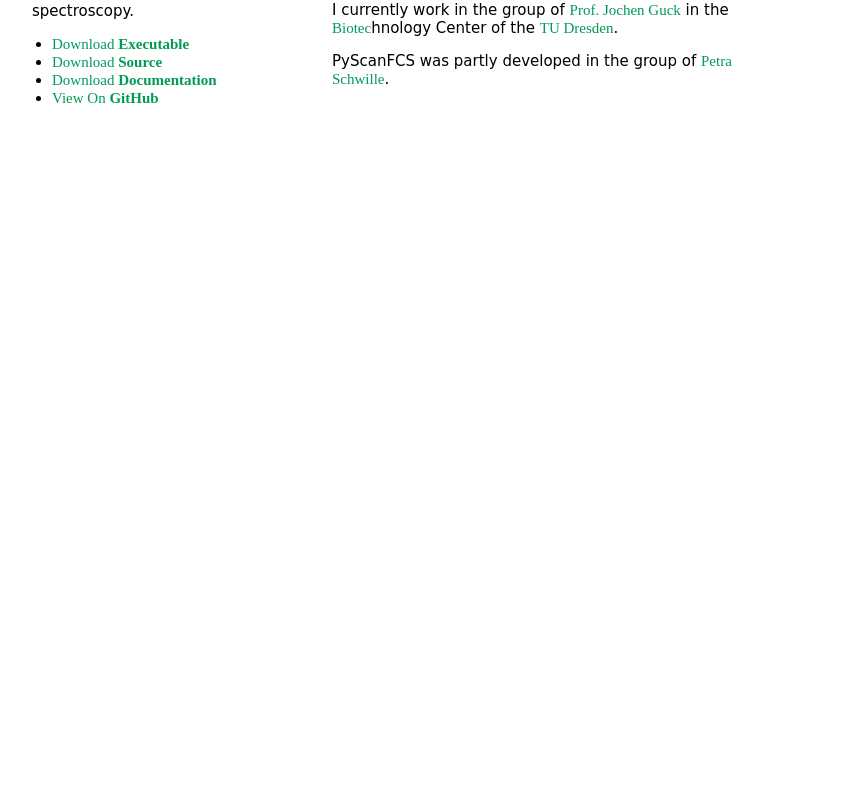
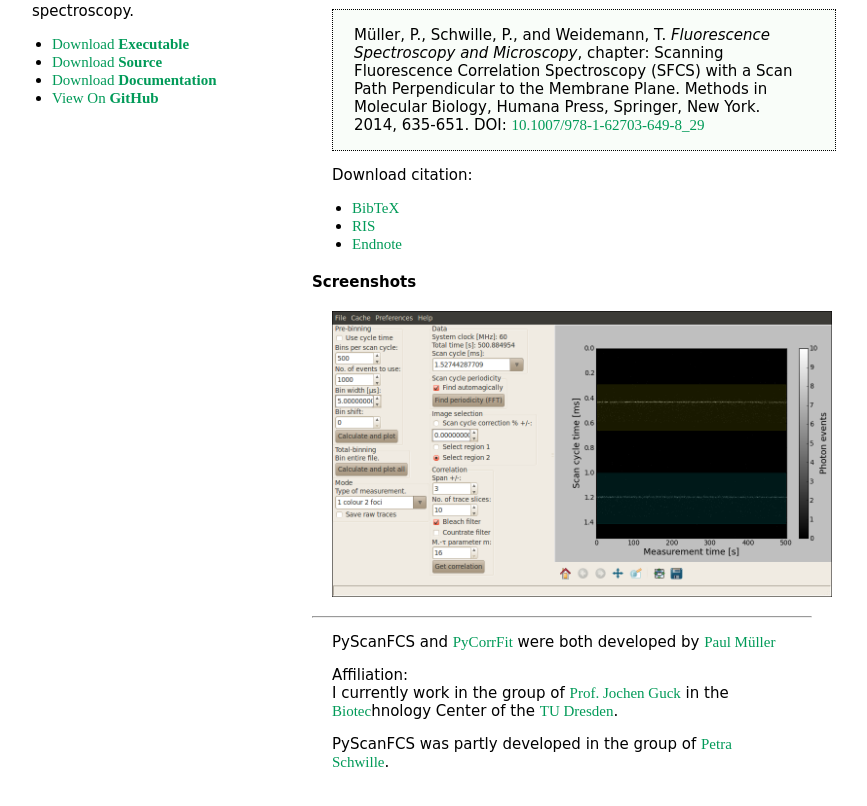
Before and after one commit to FCS-analysis/PyScanFCS, a Jekyll site: the page built from index.html, in a window 1280 px wide and 1212 px high. Shown: the part 376-1182 px from the top of the window, without its empty margins (228-1095 px from the left). Built offline with Jekyll 4.4.1, drawn with Linux system fonts in a browser that asks for light colours; some of the changed text lies outside the part shown.

Commit message:
Update body.md

```diff
--- a/_includes/body.md
+++ b/_includes/body.md
@@ -11,3 +11,18 @@ algorithm. The obtained correlation curves can be evaluated using
 - Ubuntu Linux [LTS](https://wiki.ubuntu.com/LTS)
 - Any other system with a Python 2.7 and Cython installation
   (source code only)
+
+#### How to cite
+PyScanFCS is described in
+<div class="citation" markdown='1'>
+Müller, P., Schwille, P., and Weidemann, T. *Fluorescence Spectroscopy and Microscopy*, chapter: Scanning Fluorescence Correlation Spectroscopy (SFCS) with a Scan Path Perpendicular to the Membrane Plane. Methods in Molecular Biology, Humana Press, Springer, New York. 2014, 635-651. DOI: [10.1007/978-1-62703-649-8_29](http://dx.doi.org/10.1007/978-1-62703-649-8_29)
+</div>
+
+Download citation:
+- [BibTeX](./cite/PyScanFCS.bib)
+- [RIS](./cite/PyScanFCS.ris)
+- [Endnote](./cite/PyScanFCS_endnote.txt)
+
+#### Screenshots
+
+[ ![scrot](./images/PyScanFCS_Main.png) ](./images/PyScanFCS_Main.png "Main Window")
```
